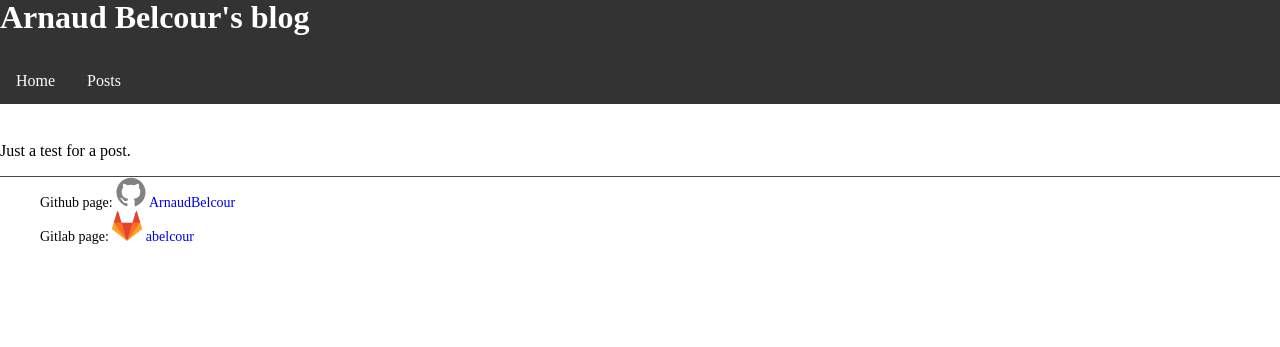
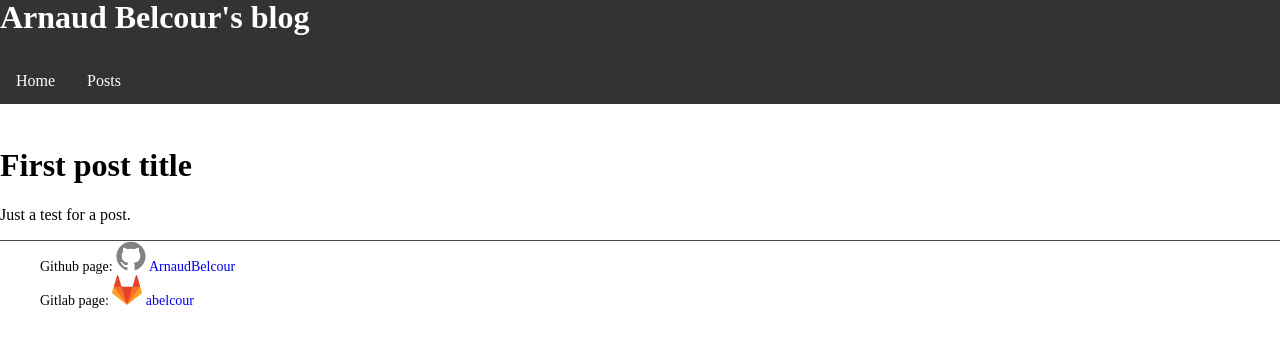
Before and after one commit to ArnaudBelcour/blog, a Jekyll site: the page built from _posts/2018-02-28-first_post.markdown, in a window 1280 px wide. Shown: the top 347 px of the page. Built offline with Jekyll 4.4.1, drawn with Linux system fonts in a browser that asks for light colours.

Commit message:
Add title to post. Fix issues with html formatting (according to POSH).

```diff
--- a/_includes/head.html
+++ b/_includes/head.html
@@ -1,6 +1,6 @@
-<head>
+<head title="metadata_head">
   <meta charset='utf-8'>
-  <meta http-equiv="X-UA-Compatible" content="chrome=1">
+  <meta http-equiv="X-UA-Compatible" content="IE=edge,chrome=1">
   <meta name="viewport" content="width=device-width,maximum-scale=2">
   <meta name="description" content="{{ site.title | default: site.github.repository_name }} : {{ site.description | default: site.github.project_tagline }}">
 
--- a/_layouts/post.html
+++ b/_layouts/post.html
@@ -10,6 +10,7 @@
         <!-- MAIN CONTENT -->
     <div class="page-content">
       <div class="wrapper">
+        <h1>{{page.title}}</h1>
         {{ content }}
       </div>
     </div>
```
